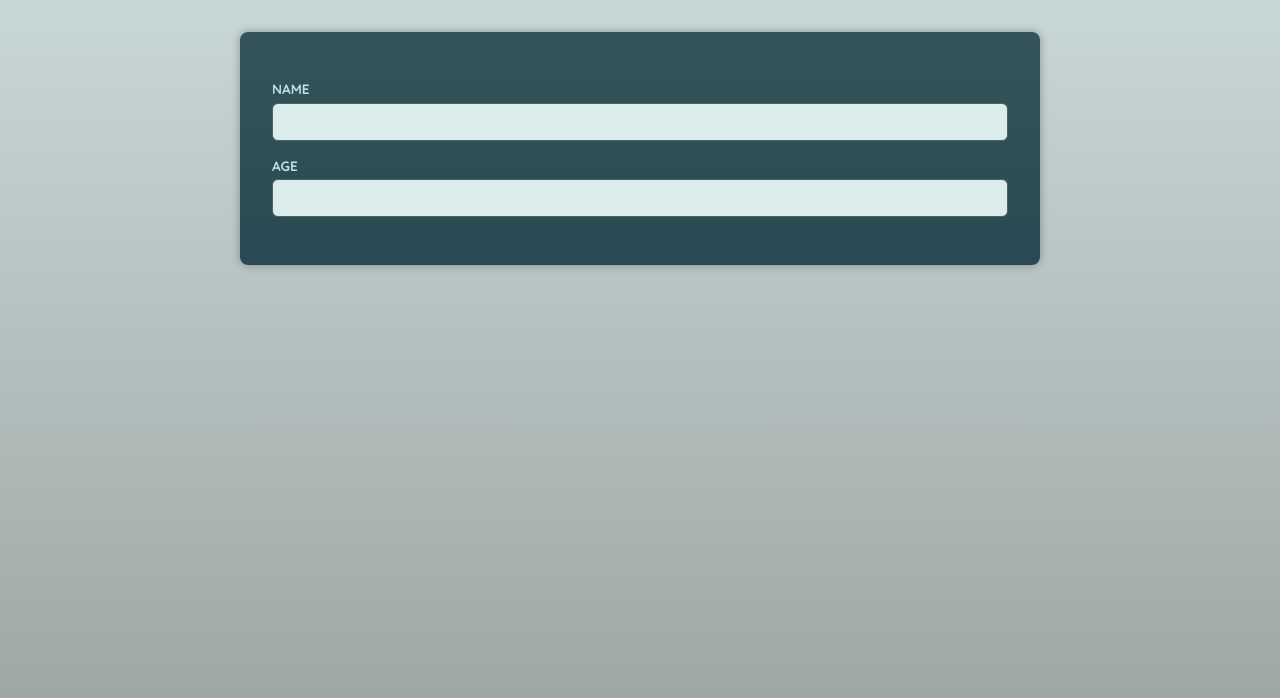
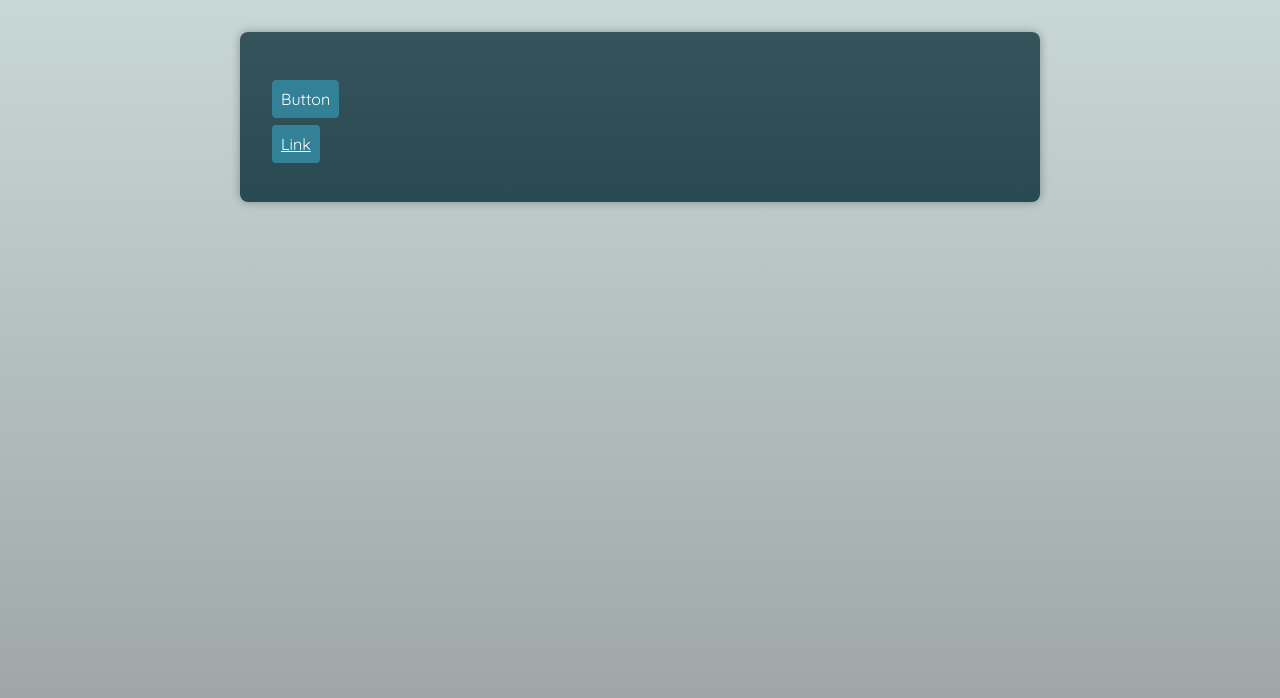
Before and after one commit to bitw41ker/Typescript-with-React, a React (Vite) app in the folder advanced-components/: page / in a window 1280 px wide. Shown: the top 698 px of the page. Built offline with nearby package versions, Linux system fonts and the light colour scheme; a web font is replaced by a local one.

Commit message:
Add custom Button wrapper component (discriminated union, intersection)

```diff
--- a/advanced-components/src/App.tsx
+++ b/advanced-components/src/App.tsx
@@ -1,10 +1,16 @@
-import Input from './components/Input.tsx';
+import Button from './components/Button.tsx';
 
 function App() {
   return (
     <main>
-      <Input id="name" label="Name" type="text" />
-      <Input id="age" label="Age" type="text" />
+      <p>
+        <Button el="button">Button</Button>
+      </p>
+      <p>
+        <Button el="anchor" href="https://google.com">
+          Link
+        </Button>
+      </p>
     </main>
   );
 }
--- /dev/null
+++ b/advanced-components/src/components/Button.tsx
@@ -0,0 +1,21 @@
+import { type ComponentPropsWithoutRef } from 'react';
+
+type ButtonProps = {
+  el: 'button'; // discriminant
+} & ComponentPropsWithoutRef<'button'>;
+
+type AnchorProps = {
+  el: 'anchor'; // discriminant
+} & ComponentPropsWithoutRef<'a'>; // intersection
+
+export default function Button(props: ButtonProps | AnchorProps /* union */) {
+  if (props.el === 'anchor') {
+    return <a className="button" {...props}></a>;
+  }
+
+  return (
+    <button className="button" {...props}>
+      Button
+    </button>
+  );
+}
```
